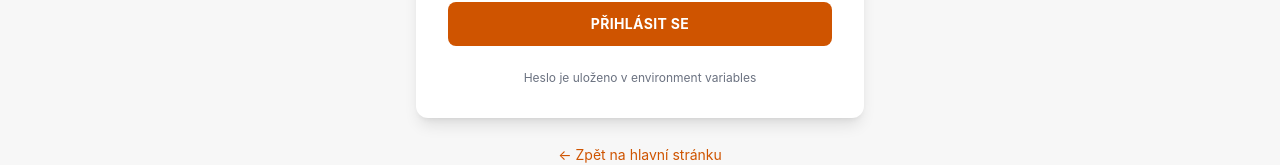
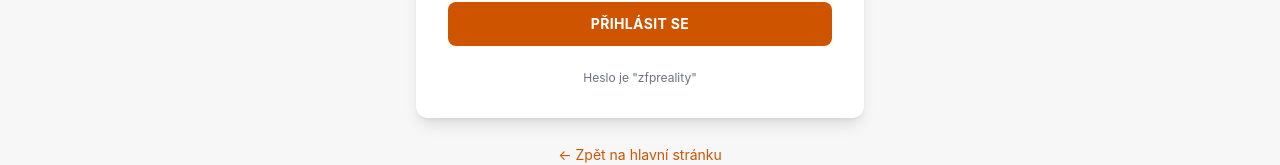
Before and after one commit to obelsky/property-matching, a Next.js app: page /login in a window 1280 px wide. Shown: the part 545-710 px from the top of the page. Built offline with nearby package versions, Linux system fonts and the light colour scheme; no server answers.

Commit message:
Fix: login page <a tag and actions return type

```diff
--- a/src/app/login/page.tsx
+++ b/src/app/login/page.tsx
@@ -62,7 +62,7 @@ export default async function LoginPage() {
           {/* Info text */}
           <div className="mt-6 text-center">
             <p className="text-xs text-gray-500">
-              Heslo je uloženo v environment variables
+              Heslo je "zfpreality"
             </p>
           </div>
         </div>
```
